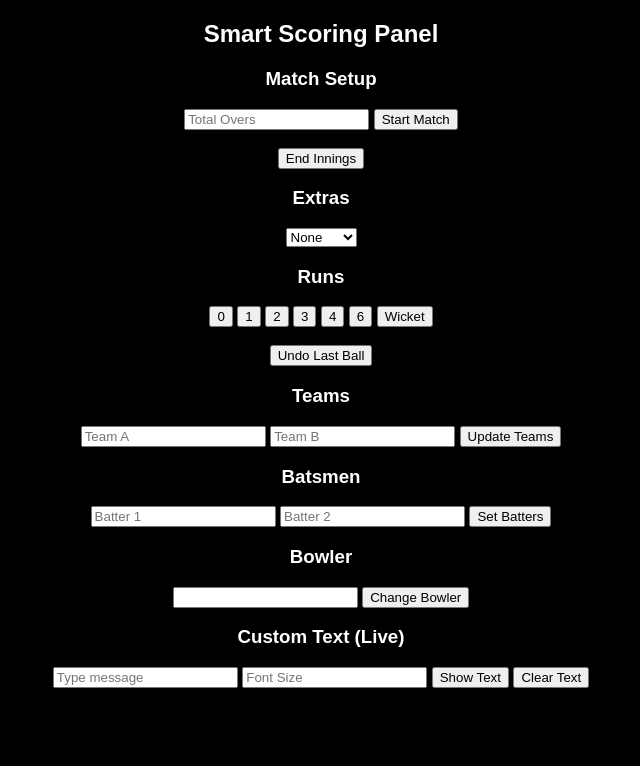
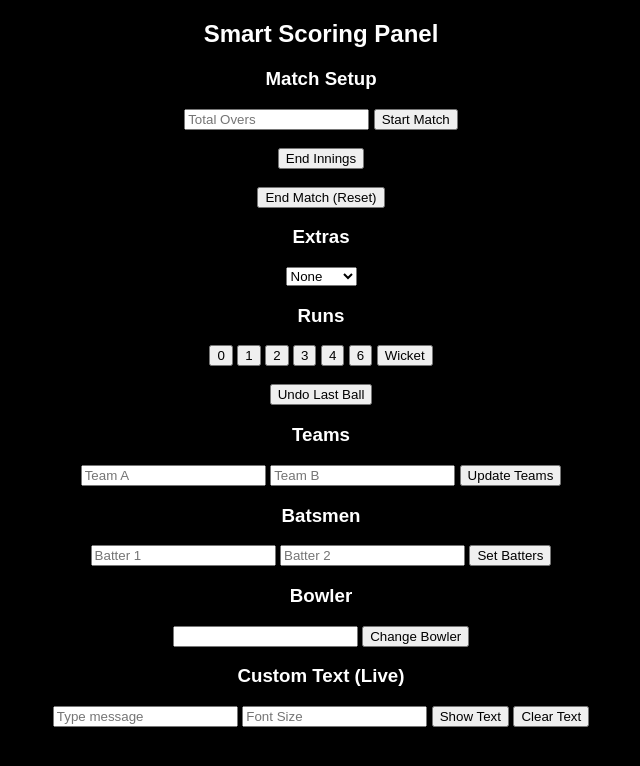
Before and after one commit to mssujonsarkar11-wq/cricket1, a plain HTML site: page admin.html in a window 1280 px wide. Shown: the whole page, without its empty margins (319-959 px from the left). Drawn offline with Linux system fonts and the light colour scheme.

Commit message:
admin.html

```diff
--- a/admin.html
+++ b/admin.html
@@ -23,6 +23,10 @@
 <br><br>
 
 <button onclick="endInnings()">End Innings</button>
+
+<br><br>
+
+<button onclick="endMatch()">End Match (Reset)</button>
 
 <h3>Extras</h3>
 
```
